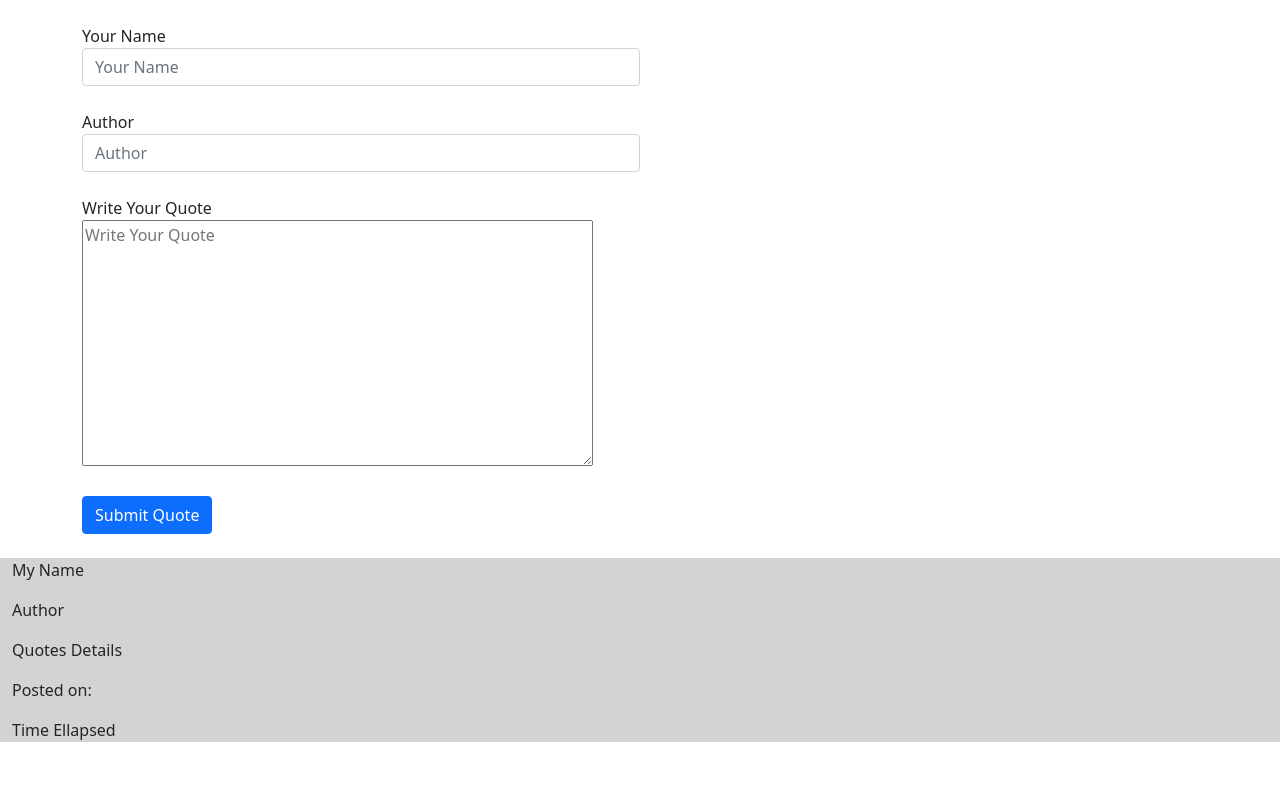
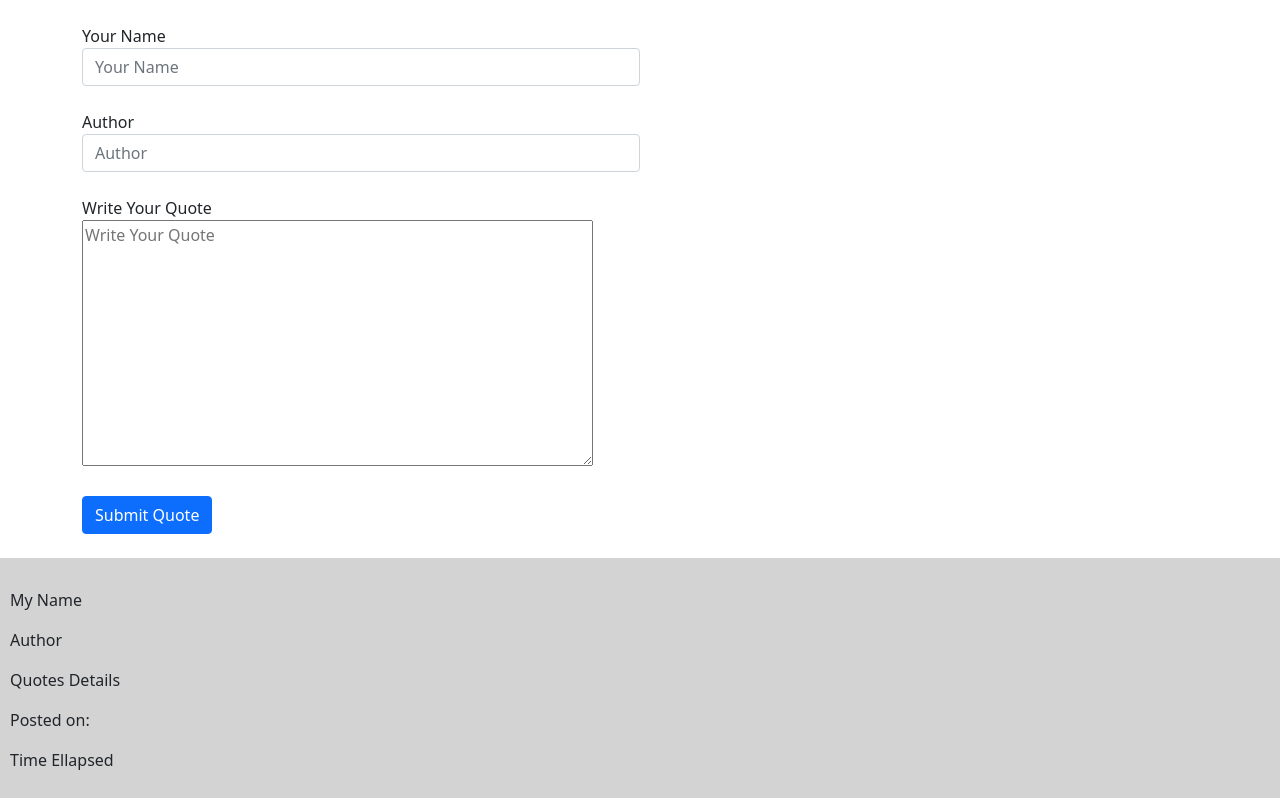
Before and after one commit to DKorir/Quotes-App, an Angular app in the folder Quotes/: page / in a window 1280 px wide. Built offline with nearby package versions, Linux system fonts and the light colour scheme.

Commit message:
initial commit add styles to container fluid background color and pading

```diff
--- a/Quotes/src/app/app.component.css
+++ b/Quotes/src/app/app.component.css
@@ -1,3 +1,4 @@
 .container-fluid{
     background-color: lightgray;
+    padding: 30px 0px 10px 10px;
 }
```
